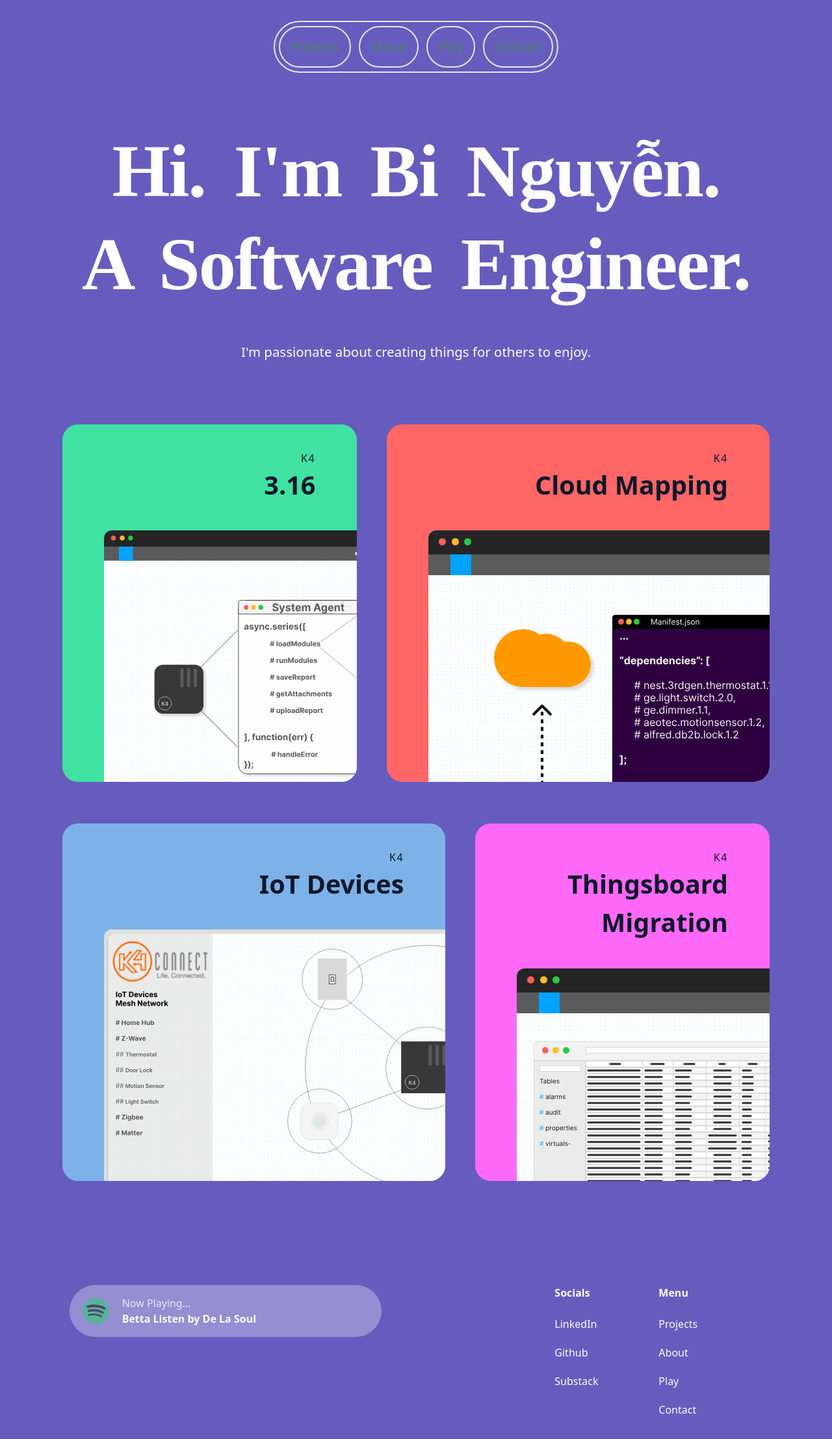
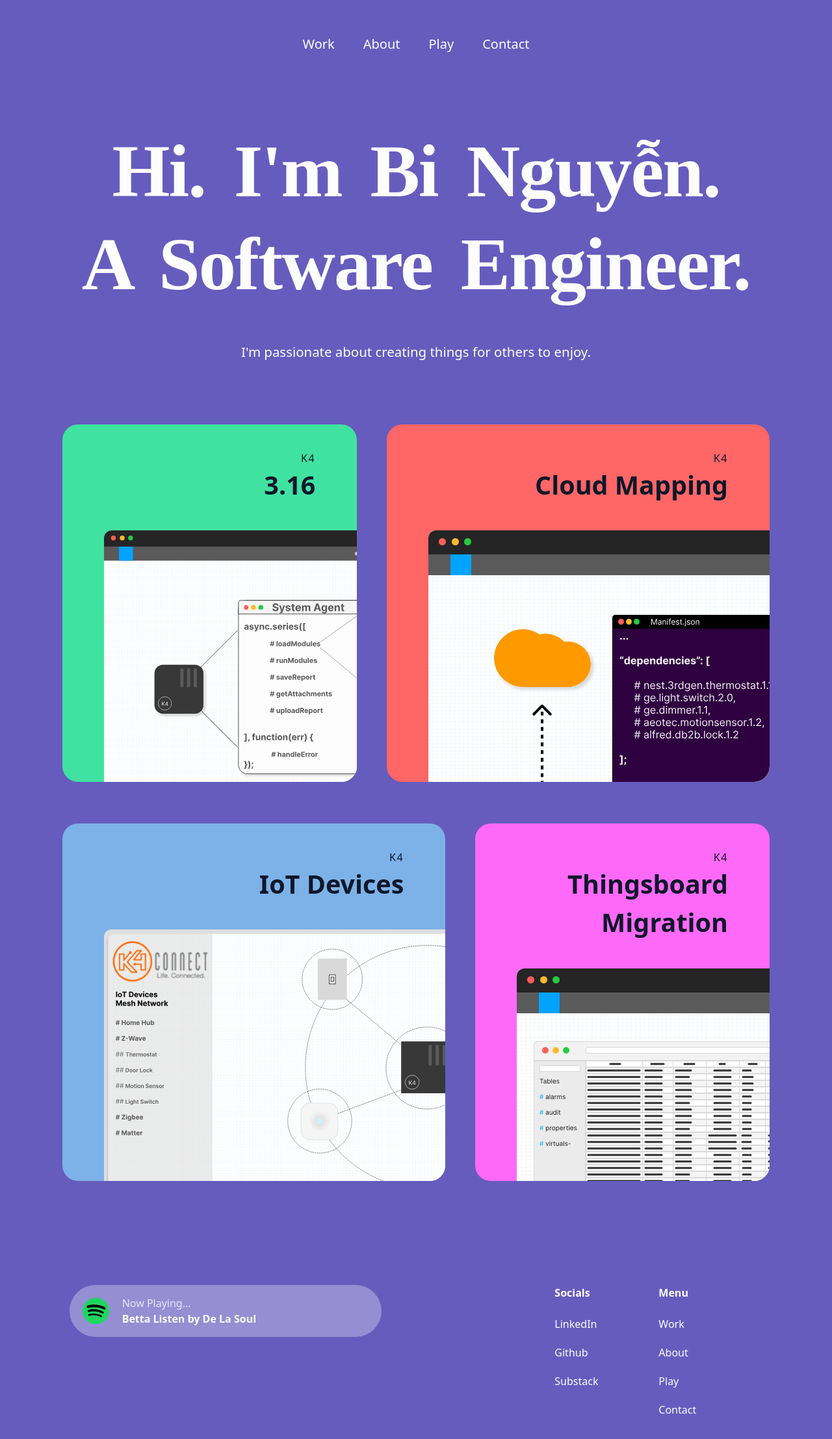
Before and after one commit to vnn8248/code-nguyen, a Next.js app: page / in a window 1280 px wide. Shown: the top 2214 px of the page at 65% size. Built offline with nearby package versions, Linux system fonts and the light colour scheme.

Commit message:
Tinkering

```diff
--- a/app/about/page.js
+++ b/app/about/page.js
@@ -11,7 +11,7 @@ export const metadata = {
 const AboutPage = () => {
   return (
     <div className="content">
-      <h1 className="text-center pt-32 pb-12 lg:pt-48 lg:pb-24 font-bold tracking-tightest leading-tight">
+      <h1 className="text-center pt-32 pb-12 lg:pt-48 lg:pb-12 font-bold tracking-tightest leading-tight">
         Bi Nguyễn.
       </h1>
       <div className="grid grid-cols-24 w-full mx-auto max-w-screen-2xl mb-10">
@@ -57,13 +57,13 @@ const AboutPage = () => {
           My favorite Techs to use
         </h2>
         <Techs
-          node={{ src: '/spotify.svg', w: 50, h: 50 }}
-          aws={{ src: '/spotify.svg', w: 50, h: 50 }}
-          linux={{ src: '/spotify.svg', w: 50, h: 50 }}
-          git={{ src: '/spotify.svg', w: 50, h: 50 }}
+          next={{ src: '/nextjs.svg', w: 50, h: 50 }}
+          tailwind={{ src: '/tailwind.svg', w: 50, h: 50 }}
+          node={{ src: '/nodejs-icon.svg', w: 50, h: 50 }}
+          vercel={{ src: '/vercel.svg', w: 50, h: 50 }}
         />
       </div>
-      <div className="container mx-auto md:mt-48 md:mb-12 px-80">
+      <div className="container mx-auto md:my-32 px-80">
         <h2 className="intro-h2 leading-tight">
           Let's collaborate if you're commited to sustainability, education,
           equality, or carbon neutrality.
@@ -75,7 +75,7 @@ const AboutPage = () => {
         </p>
       </div>
       <div className="wrapper mx-16">
-        <div className="faded grid w-full max-w-screen-2xl mx-auto grid-cols-24 relative gap-12 rounded-3xl py-24 my-10">
+        <div className="faded grid w-full max-w-screen-2xl mx-auto grid-cols-24 relative md:gap-12 2xl:gap-16 rounded-3xl py-24 my-10">
           <div className="col-start-3 col-end-24 md:col-start-4 md:col-end-13 relative z-20">
             <div className="mb-4 md:mb-6 text-2xl md:text-5xl opacity-50">
               01
@@ -126,7 +126,7 @@ const AboutPage = () => {
           </div>
         </div>
       </div>
-      <div className="container mx-auto w-full max-w-screen-2xl md:mt-48 md:mb-12 px-80">
+      <div className="container mx-auto w-full max-w-screen-2xl md:my-32 px-80">
         <p className="pt-0 mt-4 leading-relaxed">
           Before I stepped into the world of product design, I was a web
           developer. One of my earliest jobs involved writing HTML emails, in a
@@ -146,7 +146,7 @@ const AboutPage = () => {
           crossing that your email arrived in a recipient's inbox in one piece.
         </p>
       </div>
-      <div className="pictures mx-auto p-0 mb-16 md:px-16 gap-4 flex items-center justify-center">
+      <div className="pictures mx-auto p-0 my-32 md:px-48 gap-4 flex items-center justify-center">
         <div className="overflow-hidden md:rounded-2xl">
           <figure className="relative faded">
             <Image
@@ -164,7 +164,7 @@ const AboutPage = () => {
             <Image
               className="pic w-full object-cover opacity-100 relative z-30 block rounded transition-all ease-in-out duration-200"
               src={redRocks}
-              width={500}
+              width={1020}
               height={500}
               loading="lazy"
               alt="Traveling around the world"
--- a/app/components/Card.js
+++ b/app/components/Card.js
@@ -46,7 +46,10 @@ const Card = (props) => {
   }
 
   return (
-    <div className={`${start} ${end} rounded-3xl ${bg} text-slate-900`}>
+    <div
+      key={props.imageAlt}
+      className={`${start} ${end} rounded-3xl ${bg} text-slate-900`}
+    >
       <Link
         href={`projects/${props.slug}`}
         className="max-h-550 rounded-lg flex w-full relative cursor-pointer flex-col no-underline"
--- a/app/components/Footer.js
+++ b/app/components/Footer.js
@@ -7,7 +7,7 @@ const Footer = () => {
     <footer className="grid grid-cols-24 w-full mx-auto max-w-screen-2xl relative z-20 py-16">
       <div className="fun col-start-3 col-end-12">
         <div className="faded flex items-center rounded-full overflow-hidden py-4 pl-5 pr-10">
-          <div className="icon flex rounded-full opacity-50">
+          <div className="icon flex rounded-full opacity-100">
             <Image
               src={'/spotify.svg'}
               width={41}
@@ -69,7 +69,7 @@ const Footer = () => {
             href="/"
             className="cursor-pointer no-underline m-0 px-0 py-2.5 block bg-none"
           >
-            Projects
+            Work
           </Link>
         </li>
         <li className="p-0 m-0">
--- a/app/components/Header.js
+++ b/app/components/Header.js
@@ -5,27 +5,27 @@ const Header = () => {
   return (
     <header className="fixed w-full">
       <nav className="container mx-auto mt-8 flex justify-center items-center relative z-50">
-        <ul className="border-2 flex flex-row justify-center items-center list-none rounded-full">
+        <ul className="flex flex-row justify-center items-center list-none rounded-full">
           <li className="flex relative">
             <Link
               href="/"
-              className="p-4 m-1.5 text-sm lg:text-xl text-[#468562] rounded-full border-2"
+              className="p-4 m-1.5 text-sm lg:text-xl rounded-full hover:bg-[#958ed2]"
             >
-              Projects
+              Work
             </Link>
           </li>
           <li className="flex relative">
             <Link
               href="/about"
-              className="p-4 m-1.5 text-sm lg:text-xl text-[#468562] rounded-full border-2"
+              className="p-4 m-1.5 text-sm lg:text-xl rounded-full"
             >
               About
             </Link>
           </li>
           <li className="flex relative">
             <Link
-              href="/play"
-              className="p-4 m-1.5 text-sm lg:text-xl text-[#468562] rounded-full border-2"
+              href="/personal"
+              className="p-4 m-1.5 text-sm lg:text-xl rounded-full"
             >
               Play
             </Link>
@@ -33,7 +33,7 @@ const Header = () => {
           <li className="flex relative">
             <Link
               href="/contact"
-              className="p-4 m-1.5 text-sm lg:text-xl text-[#468562] rounded-full border-2"
+              className="p-4 m-1.5 text-sm lg:text-xl rounded-full"
             >
               Contact
             </Link>
--- a/app/projects/[slug]/page.js
+++ b/app/projects/[slug]/page.js
@@ -35,7 +35,7 @@ export default function Post({ params }) {
   const props = getPost(params);
 
   return (
-    <article className="container prose prose-slate dark:prose-invert prose-h1:text-center prose-table:w-full">
+    <article className="container prose prose-stone prose-h1:text-center prose-table:w-full">
       <h1 className="text-7xl text-center pt-32 pb-12 lg:pt-48 lg:pb-16 font-bold tracking-tighter leading-tight">
         {props.frontMatter.title}
       </h1>
@@ -48,7 +48,7 @@ export async function generateMetadata({ params }) {
   const blog = getPost(params);
 
   return {
-    title: blog.frontMatter.title,
+    title: `Bi Nguyen - ${blog.frontMatter.title}`,
     description: blog.frontMatter.description,
   };
 }
```
